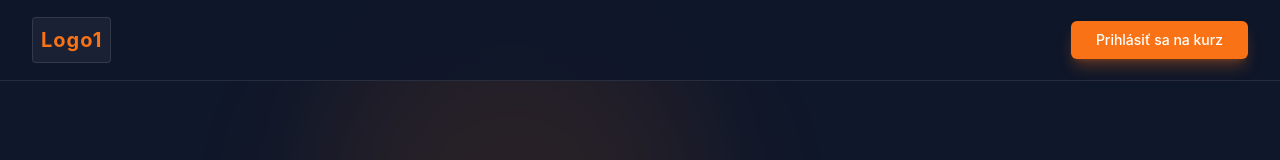
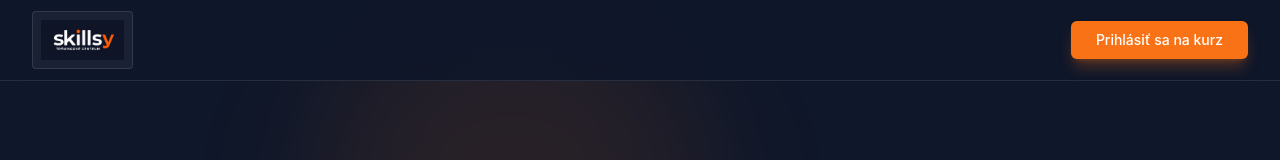
Before and after one commit to rastorasto-web/Skillsy, a plain HTML site: page index.html in a window 1280 px wide. Shown: the top 160 px of the page. Drawn offline with nearby package versions, Linux system fonts and the light colour scheme.

Commit message:
Update index.html

````diff
--- a/index.html
+++ b/index.html
@@ -54,10 +54,9 @@
     <nav class="fixed w-full z-50 bg-skillsyDarker/90 backdrop-blur-md border-b border-white/10">
         <div class="max-w-7xl mx-auto px-4 sm:px-6 lg:px-8">
             <div class="flex items-center justify-between h-20">
-                <!-- Miesto pre Logo1 -->
+                <!-- Vloženie reálneho loga zo súboru Logo1.png -->
                 <div class="flex-shrink-0 flex items-center bg-white/5 rounded p-2 border border-white/10">
-                    <span class="text-xl font-bold tracking-wider text-skillsyOrange">Logo1</span>
-                    <!-- Tu vložíš obrázok loga neskôr: <img src="cesta-k-logu.png" alt="Skillsy Logo" class="h-10"> -->
+                    <img src="Logo1.png" alt="Skillsy Logo" class="h-10">
                 </div>
                 <!-- Call to Action tlačidlo v menu -->
                 <div>
@@ -332,4 +331,3 @@
 
 </body>
 </html>
-```
````
